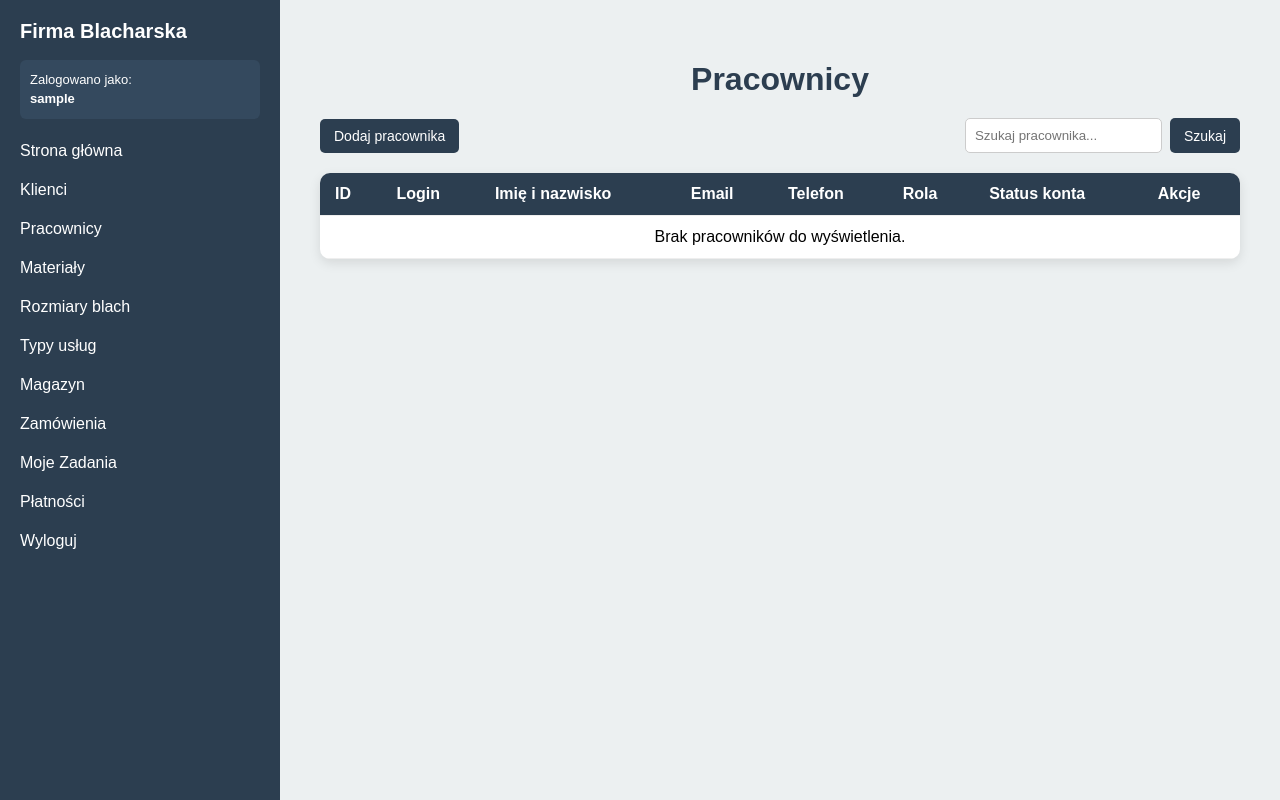
After one commit to Ostalowska/Projekt_firmy_blacharskiej, a Django app: page /pracownicy/ in a window 1280 px wide. The commit adds this page. Run offline with Django 5.2, Linux system fonts and the light colour scheme; the visitor is signed in with stand-in values (Sample User, id 1); data comes from the database, SQL or seed files in the repository; data that the repository does not hold is empty.

Commit message:
Moduł pracowników

```diff
--- a/core/urls.py
+++ b/core/urls.py
@@ -78,4 +78,9 @@ urlpatterns = [
     path("platnosci/dodaj/", views.platnosc_dodaj, name="platnosc_dodaj"),
     path("platnosci/<int:platnosc_id>/edytuj/", views.platnosc_edytuj, name="platnosc_edytuj"),
     path("platnosci/<int:platnosc_id>/usun/", views.platnosc_usun, name="platnosc_usun"),
+
+    path("pracownicy/", views.pracownicy_lista, name="pracownicy_lista"),
+    path("pracownicy/dodaj/", views.pracownik_dodaj, name="pracownik_dodaj"),
+    path("pracownicy/<int:pracownik_id>/edytuj/", views.pracownik_edytuj, name="pracownik_edytuj"),
+    path("pracownicy/<int:pracownik_id>/dezaktywuj/", views.pracownik_dezaktywuj, name="pracownik_dezaktywuj"),
 ]
--- a/core/views.py
+++ b/core/views.py
@@ -1,6 +1,7 @@
 from django.contrib import messages
 from django.contrib.auth.decorators import login_required
 from django.shortcuts import render, redirect, get_object_or_404
+from django.contrib.auth.models import User
 
 from .forms import (
     KlientForm,
@@ -11,6 +12,8 @@ from .forms import (
     PozycjaZamowieniaForm,
     ProcesMagazynowyForm,
     PlatnoscForm,
+    PracownikCreateForm,
+    PracownikEditForm,
 )
 
 from .models import (
@@ -24,6 +27,7 @@ from .models import (
     StanMagazynowy,
     ProcesMagazynowy,
     Platnosc,
+    PracownikProfil,
 )
 
 
@@ -832,3 +836,134 @@ def platnosc_usun(request, platnosc_id):
             "platnosc": platnosc,
         },
     )
+@login_required
+def pracownicy_lista(request):
+    query = request.GET.get("q", "")
+
+    pracownicy = PracownikProfil.objects.select_related("user").order_by("user__last_name")
+
+    if query:
+        pracownicy = pracownicy.filter(
+            user__first_name__icontains=query
+        ) | pracownicy.filter(
+            user__last_name__icontains=query
+        ) | pracownicy.filter(
+            user__username__icontains=query
+        ) | pracownicy.filter(
+            user__email__icontains=query
+        )
+
+    return render(
+        request,
+        "pracownicy/lista.html",
+        {
+            "pracownicy": pracownicy,
+            "query": query,
+        },
+    )
+
+
+@login_required
+def pracownik_dodaj(request):
+    if request.method == "POST":
+        form = PracownikCreateForm(request.POST)
+
+        if form.is_valid():
+            user = User.objects.create_user(
+                username=form.cleaned_data["username"],
+                password=form.cleaned_data["haslo"],
+                first_name=form.cleaned_data["imie"],
+                last_name=form.cleaned_data["nazwisko"],
+                email=form.cleaned_data["email"],
+            )
+
+            if form.cleaned_data["rola"] == "ADMIN":
+                user.is_staff = True
+                user.save()
+
+            PracownikProfil.objects.create(
+                user=user,
+                telefon=form.cleaned_data["telefon"],
+                rola=form.cleaned_data["rola"],
+            )
+
+            messages.success(request, "Pracownik i konto użytkownika zostały utworzone.")
+            return redirect("core:pracownicy_lista")
+    else:
+        form = PracownikCreateForm()
+
+    return render(
+        request,
+        "pracownicy/formularz.html",
+        {
+            "form": form,
+            "tytul": "Dodaj pracownika",
+        },
+    )
+
+
+@login_required
+def pracownik_edytuj(request, pracownik_id):
+    profil = get_object_or_404(PracownikProfil, id=pracownik_id)
+    user = profil.user
+
+    if request.method == "POST":
+        form = PracownikEditForm(request.POST, instance=profil)
+
+        if form.is_valid():
+            profil = form.save(commit=False)
+            profil.save()
+
+            user.first_name = form.cleaned_data["imie"]
+            user.last_name = form.cleaned_data["nazwisko"]
+            user.email = form.cleaned_data["email"]
+            user.is_active = form.cleaned_data["aktywny"]
+
+            if profil.rola == "ADMIN":
+                user.is_staff = True
+            else:
+                user.is_staff = False
+
+            user.save()
+
+            messages.success(request, "Dane pracownika zostały zaktualizowane.")
+            return redirect("core:pracownicy_lista")
+    else:
+        form = PracownikEditForm(
+            instance=profil,
+            initial={
+                "imie": user.first_name,
+                "nazwisko": user.last_name,
+                "email": user.email,
+                "aktywny": user.is_active,
+            },
+        )
+
+    return render(
+        request,
+        "pracownicy/formularz.html",
+        {
+            "form": form,
+            "tytul": "Edytuj pracownika",
+        },
+    )
+
+
+@login_required
+def pracownik_dezaktywuj(request, pracownik_id):
+    profil = get_object_or_404(PracownikProfil, id=pracownik_id)
+
+    if request.method == "POST":
+        profil.user.is_active = False
+        profil.user.save()
+
+        messages.success(request, "Pracownik został dezaktywowany.")
+        return redirect("core:pracownicy_lista")
+
+    return render(
+        request,
+        "pracownicy/dezaktywuj.html",
+        {
+            "pracownik": profil,
+        },
+    )
--- a/templates/base.html
+++ b/templates/base.html
@@ -100,7 +100,7 @@
 
             {% if czy_admin %}
                 <a href="{% url 'core:klienci_lista' %}">Klienci</a>
-				<a href="#">Pracownicy</a>
+				<a href="{% url 'core:pracownicy_lista' %}">Pracownicy</a>
 				<a href="{% url 'core:materialy_lista' %}">Materiały</a>
 				<a href="{% url 'core:rozmiary_lista' %}">Rozmiary blach</a>
 				<a href="{% url 'core:typy_uslug_lista' %}">Typy usług</a>
--- /dev/null
+++ b/templates/pracownicy/lista.html
@@ -0,0 +1,113 @@
+{% extends "base.html" %}
+
+{% block content %}
+
+<style>
+    .page-container { max-width: 1150px; margin: 0 auto; padding: 20px; }
+    h1 { text-align: center; color: #2c3e50; margin-bottom: 20px; }
+    .top-bar { display: flex; justify-content: space-between; gap: 15px; margin-bottom: 20px; align-items: center; flex-wrap: wrap; }
+    .search-form { display: flex; gap: 8px; flex-wrap: wrap; }
+    input { padding: 9px; border-radius: 5px; border: 1px solid #ccc; }
+    .btn { padding: 9px 14px; background: #2c3e50; color: white; text-decoration: none; border: none; border-radius: 5px; cursor: pointer; font-size: 14px; }
+    .btn:hover { background: #1f2a38; }
+    .btn-danger { background: #c0392b; }
+    .btn-danger:hover { background: #922b21; }
+    .btn-secondary { background: #7f8c8d; }
+    .messages { margin-bottom: 15px; }
+    .message { background: #d4edda; color: #155724; padding: 12px; border-radius: 6px; text-align: center; font-weight: bold; }
+    table { width: 100%; border-collapse: collapse; background: white; border-radius: 10px; overflow: hidden; box-shadow: 0 4px 12px rgba(0,0,0,0.1); }
+    thead { background: #2c3e50; color: white; }
+    th, td { padding: 12px 15px; border-bottom: 1px solid #eee; text-align: left; }
+    tbody tr:nth-child(even) { background: #f8f9fa; }
+    tbody tr:hover { background: #eef2f7; }
+    .actions { display: flex; gap: 8px; flex-wrap: wrap; }
+    .active { color: #166534; font-weight: bold; }
+    .inactive { color: #991b1b; font-weight: bold; }
+</style>
+
+<div class="page-container">
+
+    <h1>Pracownicy</h1>
+
+    {% if messages %}
+        <div class="messages">
+            {% for message in messages %}
+                <div class="message">{{ message }}</div>
+            {% endfor %}
+        </div>
+    {% endif %}
+
+    <div class="top-bar">
+        <a class="btn" href="{% url 'core:pracownik_dodaj' %}">
+            Dodaj pracownika
+        </a>
+
+        <form method="get" class="search-form">
+            <input type="text" name="q" value="{{ query }}" placeholder="Szukaj pracownika...">
+            <button type="submit" class="btn">Szukaj</button>
+
+            {% if query %}
+                <a href="{% url 'core:pracownicy_lista' %}" class="btn btn-secondary">
+                    Wyczyść
+                </a>
+            {% endif %}
+        </form>
+    </div>
+
+    <table>
+        <thead>
+            <tr>
+                <th>ID</th>
+                <th>Login</th>
+                <th>Imię i nazwisko</th>
+                <th>Email</th>
+                <th>Telefon</th>
+                <th>Rola</th>
+                <th>Status konta</th>
+                <th>Akcje</th>
+            </tr>
+        </thead>
+
+        <tbody>
+            {% for pracownik in pracownicy %}
+                <tr>
+                    <td>#{{ pracownik.id }}</td>
+                    <td>{{ pracownik.user.username }}</td>
+                    <td>{{ pracownik.user.first_name }} {{ pracownik.user.last_name }}</td>
+                    <td>{{ pracownik.user.email|default:"-" }}</td>
+                    <td>{{ pracownik.telefon|default:"-" }}</td>
+                    <td>{{ pracownik.get_rola_display }}</td>
+                    <td>
+                        {% if pracownik.user.is_active %}
+                            <span class="active">Aktywne</span>
+                        {% else %}
+                            <span class="inactive">Nieaktywne</span>
+                        {% endif %}
+                    </td>
+                    <td>
+                        <div class="actions">
+                            <a class="btn" href="{% url 'core:pracownik_edytuj' pracownik.id %}">
+                                Edytuj
+                            </a>
+
+                            {% if pracownik.user.is_active %}
+                                <a class="btn btn-danger" href="{% url 'core:pracownik_dezaktywuj' pracownik.id %}">
+                                    Dezaktywuj
+                                </a>
+                            {% endif %}
+                        </div>
+                    </td>
+                </tr>
+            {% empty %}
+                <tr>
+                    <td colspan="8" style="text-align:center;">
+                        Brak pracowników do wyświetlenia.
+                    </td>
+                </tr>
+            {% endfor %}
+        </tbody>
+    </table>
+
+</div>
+
+{% endblock %}
```
Also changed, not shown: core/forms.py (+37 -0 lines), templates/pracownicy/dezaktywuj.html (added, +49 -0 lines), templates/pracownicy/formularz.html (added, +53 -0 lines).
